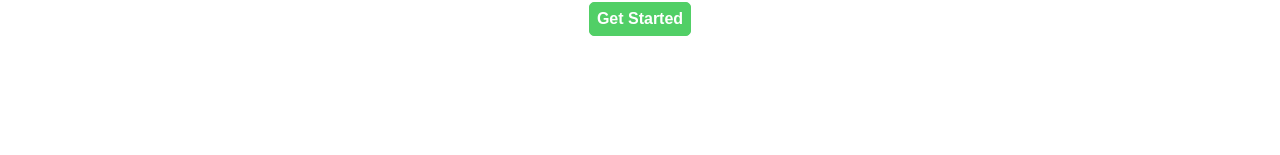
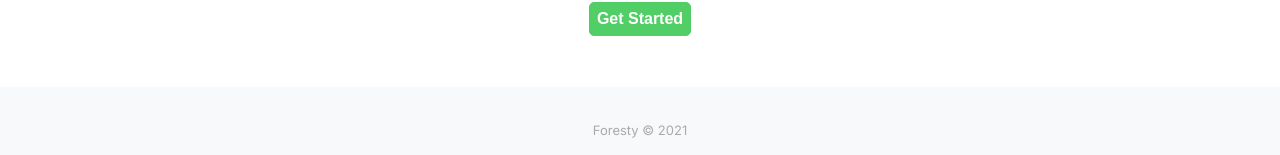
Before and after one commit to tect-dev/foresty-front, a React (Create React App) app: page / in a window 1280 px wide. Shown: the part 1615-1770 px from the top of the page. Before the commit the page ends 1702 px from the top, so only its background shows below. Built offline with nearby package versions, Linux system fonts and the light colour scheme; no server answers; the database is empty; a small style sheet from the web is missing.

Commit message:
todo: footer finish footer, add forum, add email for customer service

```diff
--- /dev/null
+++ b/src/components/Footer.js
@@ -0,0 +1,57 @@
+import React from "react";
+import { Link } from "react-router-dom";
+import styled from "styled-components";
+import { colorPalette, fontWeight } from "../lib/style";
+
+export const Footer = React.memo(() => {
+  return (
+    <StyledFooter>
+      <StyledUL>
+        {/*
+        <StyledLI>
+          <Link to="/">Home</Link>
+        </StyledLI>
+        <StyledLI>
+          <Link to="/">Forum</Link>
+        </StyledLI>
+        <StyledLI>
+          <Link to="/">Github(</Link>
+        </StyledLI>*/}
+      </StyledUL>
+      <Copyright>Foresty © 2021</Copyright>
+    </StyledFooter>
+  );
+});
+
+const StyledFooter = styled.footer`
+  padding: 20px 0;
+  background-color: ${colorPalette.gray0};
+  color: ${colorPalette.gray8};
+`;
+
+const StyledUL = styled.ul`
+  display: inline;
+  padding: 0;
+  list-style: none;
+  text-align: center;
+  font-size: 18px;
+  line-height: 1.6;
+  margin-bottom: 0;
+`;
+
+const StyledLI = styled.li`
+  padding: 0 10px;
+  font-weight: ${fontWeight.semibold};
+  opacity: 0.8;
+  :hover {
+    opacity: 1;
+  }
+`;
+
+const Copyright = styled.p`
+  margin-top: 15px;
+  text-align: center;
+  font-size: 13px;
+  color: #aaa;
+  margin-bottom: 0;
+`;
--- a/src/pages/Home.js
+++ b/src/pages/Home.js
@@ -56,7 +56,7 @@ export const HomePage = () => {
     <MainWrapper className="Home" style={{}}>
       <BlockWrapper>
         <TwoComponentsWrapper>
-          <div>
+          <div style={{ paddingBottom: "2rem" }}>
             <XXXLargeText>Cultivate Your Knowledge</XXXLargeText>
             <br />
             <br />
@@ -152,6 +152,9 @@ const TwoComponentsWrapper = styled.div`
 const BlockWrapper = styled.div`
   padding: 3rem;
   text-align: center;
+  @media (max-width: 768px) {
+    padding: 1rem;
+  }
 `;
 
 const VideoWrapper = styled.video`
--- a/src/pages/Login.js
+++ b/src/pages/Login.js
@@ -231,7 +231,7 @@ export const Container = styled.div`
   width: 350px;
   padding: 25px;
   @media (max-width: 650px) {
-    width: 95vw;
+    width: 300px;
   }
 `;
 
--- a/src/wrapper/GlobalWrapper.js
+++ b/src/wrapper/GlobalWrapper.js
@@ -1,4 +1,5 @@
 import { Nav } from "../components/Nav";
+import { Footer } from "../components/Footer";
 
 export const GlobalWrapper = ({ children }) => {
   return (
@@ -6,6 +7,7 @@ export const GlobalWrapper = ({ children }) => {
       <Nav />
 
       {children}
+      <Footer />
     </>
   );
 };
```
